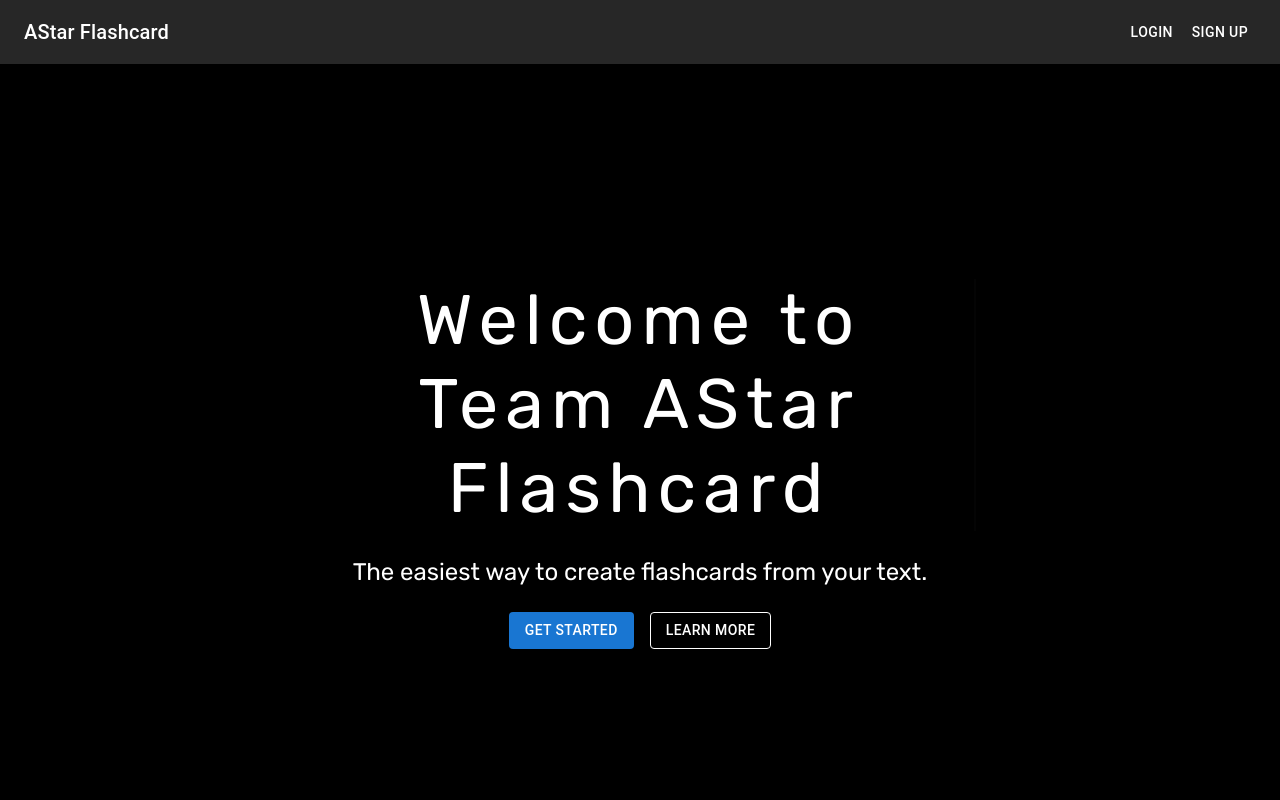
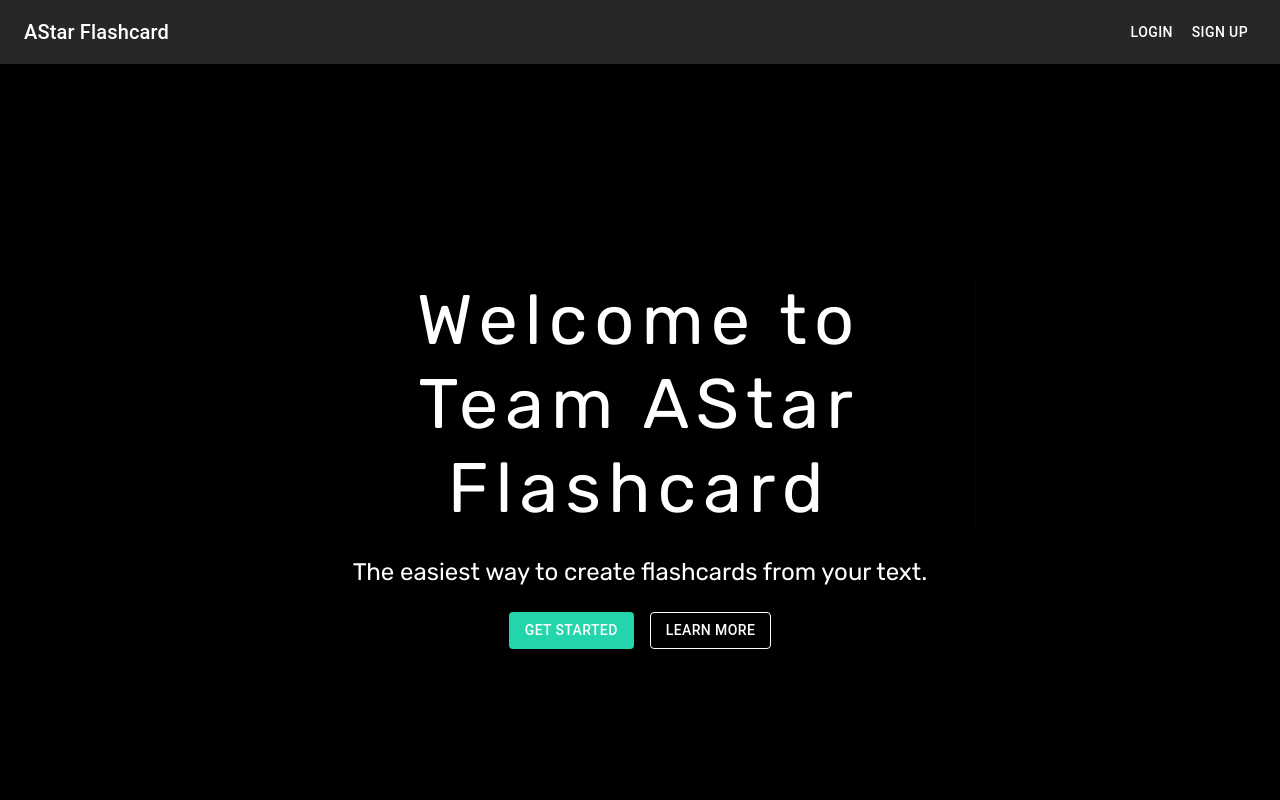
Before and after one commit to Shoheicode/Project-4-AI-Flashcards, a Next.js app: page / in a window 1280 px wide. Shown: the top 800 px of the page. Built offline with nearby package versions, Linux system fonts and the light colour scheme; no server answers; a web font is replaced by a local one.

Commit message:
changing color

```diff
--- a/app/page.js
+++ b/app/page.js
@@ -68,7 +68,12 @@ export default function Home() {
             <Button
               variant="contained"
               color="primary"
-              sx={{ mt: 2, mr: 2 }}
+              sx={{
+                mt: 2,
+                mr: 2,
+                bgcolor: "#23d5ab",
+
+              }}
               href="/generate"
             >
               Get Started
```
